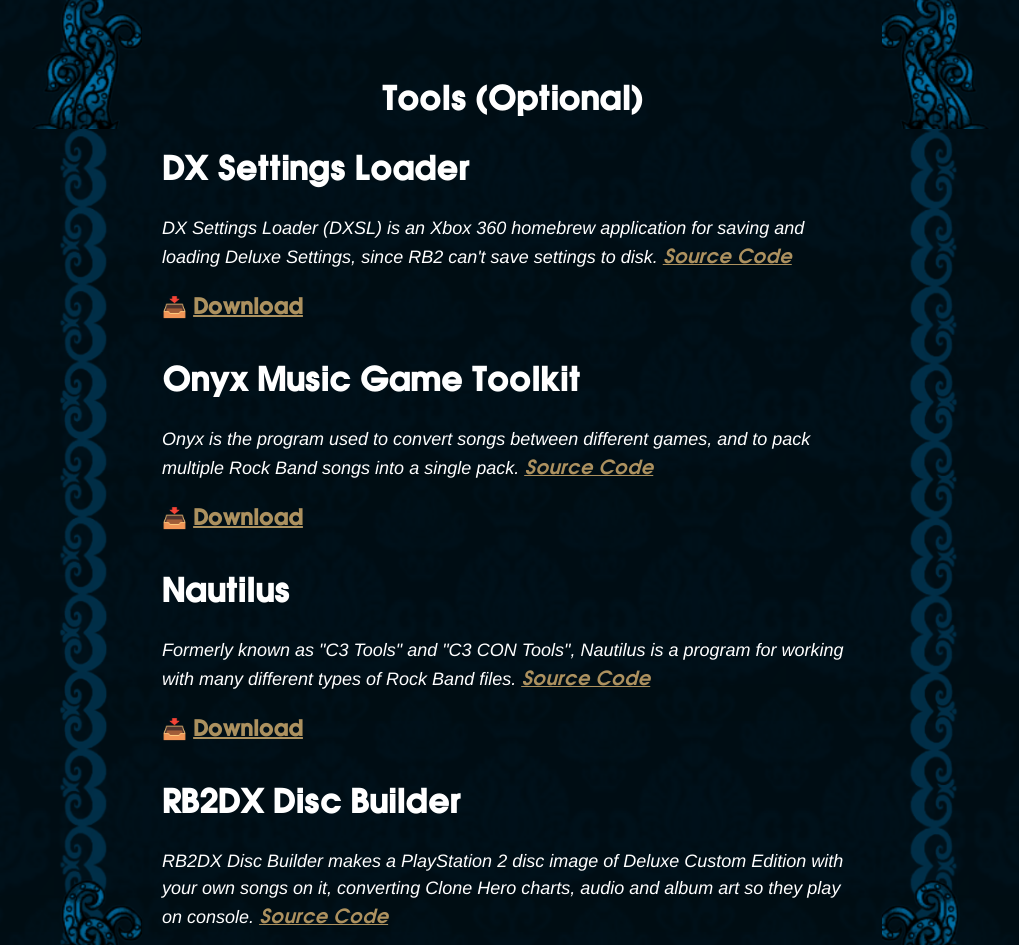
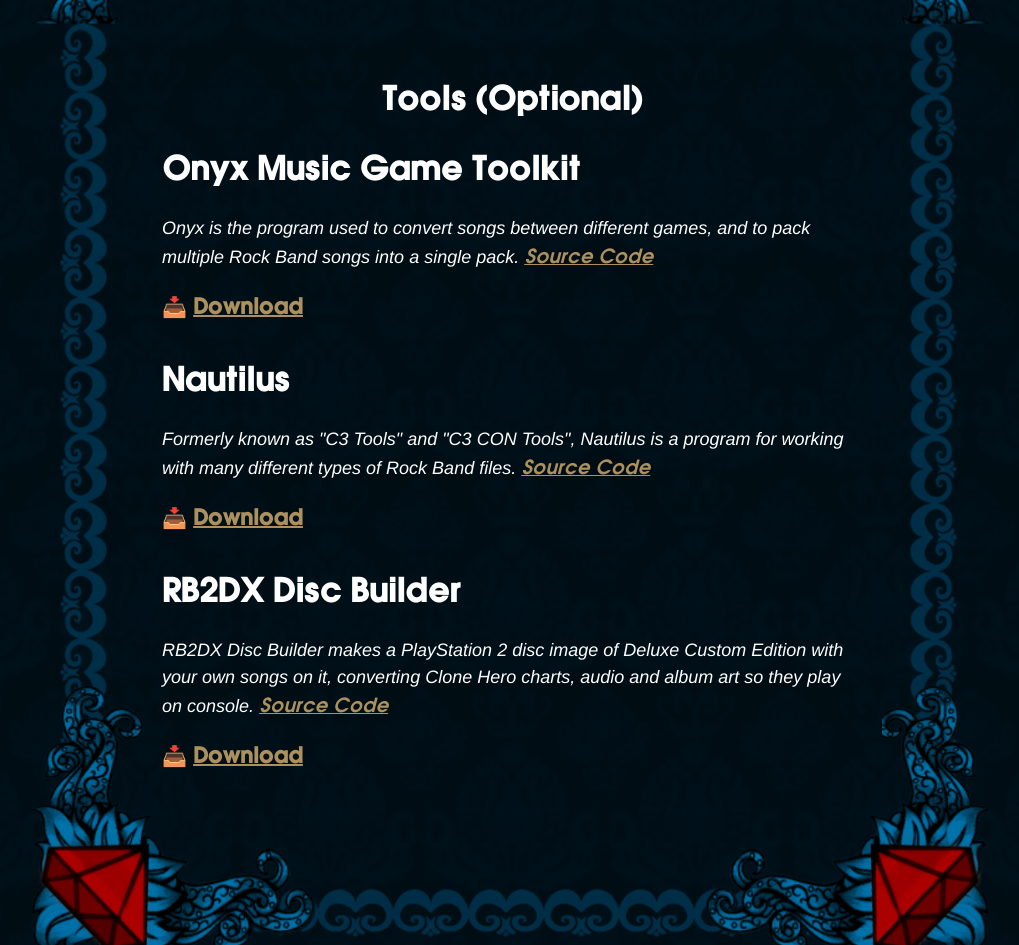
Before and after one commit to hmxmilohax/RB2DX-Site, a plain HTML site: page docs/downloads.html in a window 1280 px wide. Shown: the part 967-1912 px from the top of the page, without its empty margins (128-1147 px from the left). Drawn offline with Linux system fonts and the light colour scheme.

Commit message:
no more dxsl

```diff
--- a/docs/downloads.html
+++ b/docs/downloads.html
@@ -73,14 +73,6 @@
 
 <h2 style="text-align: center;">Tools (Optional)</h2>
 
-<h2>DX Settings Loader</h2>
-
-<p><em>DX Settings Loader (DXSL) is an Xbox 360 homebrew application for saving and loading Deluxe Settings, since RB2 can't save settings to disk. <a href="https://github.com/hmxmilohax/dx-settings-loader">Source Code</a></em></p>
-
-<h3>📥 <a href="https://github.com/hmxmilohax/dx-settings-loader#readme">Download</a></h3>
-
-<br>
-
 <h2>Onyx Music Game Toolkit</h2>
 
 <p><em>Onyx is the program used to convert songs between different games, and to pack multiple Rock Band songs into a single pack. <a href="https://github.com/mtolly/onyx/">Source Code</a></em></p>
```
